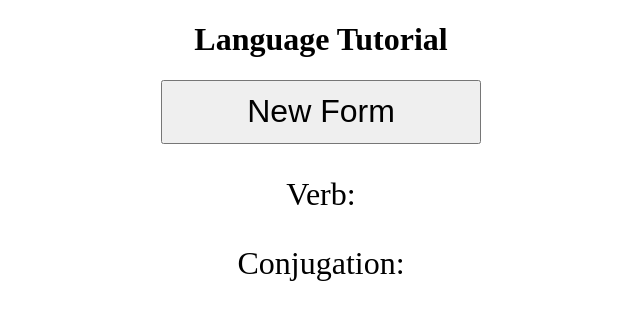
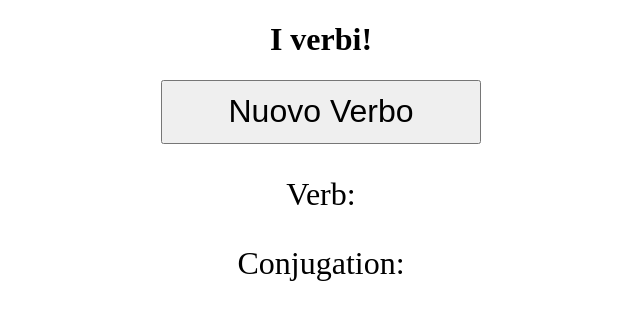
Before and after one commit to balevine/language-tutor, a plain HTML site: page index.html in a window 1280 px wide. Shown: the whole page, without its empty margins (319-959 px from the left). Drawn offline with Linux system fonts and the light colour scheme.

Commit message:
Michelle - updated title

```diff
--- a/index.html
+++ b/index.html
@@ -1,16 +1,16 @@
 <!DOCTYPE HTML>
 <html>
 <head>
-<title>Language Tutorial</title>
+<title>I verbi!</title>
 <link rel="stylesheet" href="style.css">
 </head>
 
 <body>
 
-<h1>Language Tutorial</h1>
+<h1>I verbi!</h1>
 
 <div id="main">
-<button id="cueButton">New Form</button>
+<button id="cueButton">Nuovo Verbo</button>
 
 <div id="cue">
   <p>Verb:</p>
```
